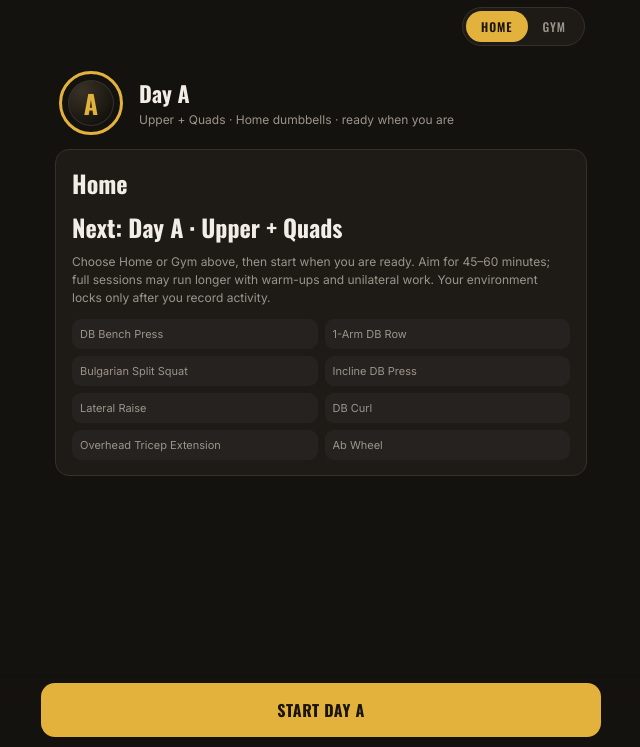
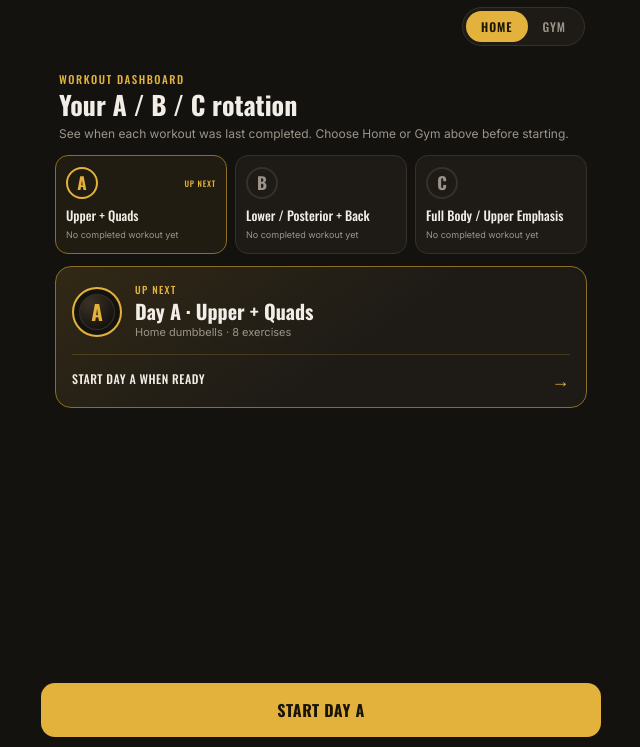
Before and after one commit to mbacker85/ironlog, a website: page index.html in a window 1280 px wide. Shown: the part 53-800 px from the top of the page, without its empty margins (319-959 px from the left). Drawn offline with nearby package versions, Linux system fonts and the light colour scheme.

Commit message:
Add true A/B/C workout dashboard

```diff
--- a/index.html
+++ b/index.html
@@ -52,6 +52,29 @@
   .start-card p,.settings-card p{font-size:12px;color:var(--muted);line-height:1.5;margin:6px 0}
   .start-list{display:grid;grid-template-columns:1fr 1fr;gap:7px;margin-top:12px}
   .start-list div{font-size:11px;color:var(--muted);padding:8px;background:var(--surface-alt);border-radius:9px}
+  .dashboard-head{padding:8px 4px 13px}
+  .dashboard-kicker{font-family:'Oswald',sans-serif;font-size:11px;letter-spacing:.14em;text-transform:uppercase;color:var(--accent);margin-bottom:4px}
+  .dashboard-head h1{font-family:'Oswald',sans-serif;font-size:26px;line-height:1.1;margin:0 0 5px}
+  .dashboard-head p{font-size:12px;color:var(--muted);line-height:1.45;margin:0}
+  .rotation-grid{display:grid;grid-template-columns:repeat(3,1fr);gap:8px;margin-bottom:12px}
+  .rotation-card{position:relative;min-width:0;background:var(--surface);border:1px solid var(--border);border-radius:13px;padding:11px 10px 12px}
+  .rotation-card.next{border-color:var(--accent-dim);background:rgba(227,178,60,.06)}
+  .rotation-day{display:flex;align-items:center;justify-content:space-between;gap:6px;margin-bottom:8px}
+  .rotation-letter{width:32px;height:32px;border-radius:50%;display:flex;align-items:center;justify-content:center;border:2px solid var(--border);font-family:'Oswald',sans-serif;font-size:17px;font-weight:700;color:var(--muted)}
+  .rotation-card.next .rotation-letter{border-color:var(--accent);color:var(--accent)}
+  .rotation-badge{font-family:'Oswald',sans-serif;font-size:8px;letter-spacing:.1em;text-transform:uppercase;color:var(--accent)}
+  .rotation-name{font-family:'Oswald',sans-serif;font-size:13px;line-height:1.25;color:var(--text);margin-bottom:6px}
+  .rotation-date{font-size:9px;line-height:1.35;color:var(--muted)}
+  .rotation-date strong{display:block;color:var(--up);font-weight:600;margin-bottom:1px}
+  .next-workout{width:100%;display:block;text-align:left;background:linear-gradient(145deg,rgba(227,178,60,.14),rgba(30,27,23,.98) 58%);border:1px solid var(--accent-dim);border-radius:16px;color:var(--text);padding:15px 16px;cursor:pointer}
+  .next-workout-top{display:flex;align-items:center;gap:13px}
+  .next-workout .plate{width:50px;height:50px;font-size:21px;border-width:2px;box-shadow:inset 0 0 0 5px var(--bg),inset 0 0 0 6px var(--border)}
+  .next-workout-copy{min-width:0;flex:1}
+  .next-workout-label{font-family:'Oswald',sans-serif;font-size:10px;letter-spacing:.13em;text-transform:uppercase;color:var(--accent);margin-bottom:2px}
+  .next-workout-title{font-family:'Oswald',sans-serif;font-size:20px;line-height:1.2;font-weight:700}
+  .next-workout-meta{font-size:11px;color:var(--muted);line-height:1.4;margin-top:2px}
+  .next-workout-action{display:flex;justify-content:space-between;align-items:center;border-top:1px solid rgba(227,178,60,.2);margin-top:13px;padding-top:11px;font-family:'Oswald',sans-serif;font-size:12px;letter-spacing:.04em;text-transform:uppercase}
+  .next-workout-action span:last-child{font-size:18px;color:var(--accent)}
   .card{transition:opacity .15s,border-color .15s}
   .card.complete{border-color:rgba(124,184,143,.65);background:rgba(124,184,143,.06)}
   .card.skipped{opacity:.68}
@@ -102,7 +125,7 @@
   .settings-actions{display:flex;gap:8px;flex-wrap:wrap;margin-top:12px}.settings-actions button{flex:1;min-width:130px;border:1px solid var(--border);background:var(--surface-alt);color:var(--text);border-radius:9px;padding:10px;font-size:11px;cursor:pointer}
   .small{font-size:10px;color:var(--muted)}
   .danger{color:var(--down)!important}
-  @media (max-width:390px){.set-chip{min-width:76px}.start-list{grid-template-columns:1fr}.header-actions .icon-btn{padding:8px 8px}}
+  @media (max-width:390px){.set-chip{min-width:76px}.start-list{grid-template-columns:1fr}.header-actions .icon-btn{padding:8px 8px}.rotation-grid{gap:6px}.rotation-card{padding:10px 8px}.rotation-name{font-size:12px}}
 </style>
 </head>
 <body>
@@ -254,7 +277,10 @@
   function sum(a){ return a.reduce((x,y)=>x+y,0); }
   function currentDay(){ return DAY_ORDER[state.dayIndex] || 'A'; }
   function nextDay(day){ return DAY_ORDER[(DAY_ORDER.indexOf(day)+1)%DAY_ORDER.length]; }
-  function fmtDate(iso){ return new Date(iso).toLocaleDateString(undefined,{month:'short',day:'numeric',year:'numeric'}); }
+  function fmtDate(iso){
+    const value=/^\d{4}-\d{2}-\d{2}$/.test(String(iso)) ? `${iso}T12:00:00` : iso;
+    return new Date(value).toLocaleDateString(undefined,{month:'short',day:'numeric',year:'numeric'});
+  }
   function fmtTime(iso){ return new Date(iso).toLocaleTimeString(undefined,{hour:'numeric',minute:'2-digit'}); }
 
   function nearestHomeWeight(w){
@@ -589,6 +615,12 @@
   }
 
   function renderDayPlate(){
+    if(!state.activeSession){
+      dayPlateRow.style.display='none';
+      dayPlateRow.innerHTML='';
+      return;
+    }
+    dayPlateRow.style.display='flex';
     const day=state.activeSession ? state.activeSession.day : currentDay();
     const info=WORKOUT[day];
     const env=state.activeSession ? state.activeSession.environment : state.environment;
@@ -598,6 +630,29 @@
         <h1>${info.label}</h1>
         <p>${info.sub} · ${env==='home'?'Home dumbbells':'Gym dumbbells'} · ${state.activeSession?'after this: Day '+nextDay(day):'ready when you are'}</p>
       </div>`;
+  }
+
+  function normalizedHistoryDay(value){
+    const match=String(value||'').toUpperCase().match(/(?:^|\s)([ABC])(?:$|\s)/);
+    return match ? match[1] : (DAY_ORDER.includes(String(value||'').toUpperCase()) ? String(value).toUpperCase() : null);
+  }
+
+  function completionDashboard(){
+    const completed={A:null,B:null,C:null};
+    const sessions=[...(state.history||[]),...(state.legacyHistory||[])];
+    if(state.lastCompleted) sessions.push(state.lastCompleted);
+    sessions.forEach(session=>{
+      const day=normalizedHistoryDay(session.day);
+      if(!day || !session.date) return;
+      const timestamp=Date.parse(session.date);
+      if(!Number.isFinite(timestamp)) return;
+      if(!completed[day] || timestamp>completed[day].timestamp){
+        completed[day]={date:session.date,timestamp,environment:session.environment||null};
+      }
+    });
+    const dated=Object.entries(completed).filter(([,entry])=>entry);
+    const latestDay=dated.length ? dated.sort((a,b)=>b[1].timestamp-a[1].timestamp)[0][0] : null;
+    return {completed,latestDay};
   }
 
   function updateProgress(){
@@ -634,16 +689,41 @@
     if(!state.activeSession){
       const day=currentDay();
       const info=WORKOUT[day];
+      const dashboard=completionDashboard();
       mainBtn.textContent=`Start ${info.label}`;
-      const names=info.slots.map(s=>EXERCISES[s.ex].name);
+      const envLabel=state.environment==='home'?'Home dumbbells':'Gym dumbbells';
+      const rotationCards=DAY_ORDER.map(rotationDay=>{
+        const rotationInfo=WORKOUT[rotationDay];
+        const completed=dashboard.completed[rotationDay];
+        const isNext=rotationDay===day;
+        const status=completed
+          ? `${dashboard.latestDay===rotationDay?'<strong>Most recent</strong>':'Last completed'}${fmtDate(completed.date)}${completed.environment?` · ${completed.environment.toUpperCase()}`:''}`
+          : 'No completed workout yet';
+        return `<div class="rotation-card ${isNext?'next':''}">
+          <div class="rotation-day"><div class="rotation-letter">${rotationDay}</div>${isNext?'<div class="rotation-badge">Up next</div>':''}</div>
+          <div class="rotation-name">${rotationInfo.sub}</div>
+          <div class="rotation-date">${status}</div>
+        </div>`;
+      }).join('');
       workoutView.innerHTML=`
-        <div class="start-card">
-          <h2>Home</h2>
-          ${state.lastCompleted?`<p><strong>Day ${state.lastCompleted.day} completed · ${fmtDate(state.lastCompleted.date)}</strong> — saved.</p>`:''}
-          <h2>Next: ${info.label} · ${info.sub}</h2>
-          <p>Choose Home or Gym above, then start when you are ready. Aim for 45–60 minutes; full sessions may run longer with warm-ups and unilateral work. Your environment locks only after you record activity.</p>
-          <div class="start-list">${names.map(n=>`<div>${n}</div>`).join('')}</div>
-        </div>`;
+        <div class="dashboard-head">
+          <div class="dashboard-kicker">Workout dashboard</div>
+          <h1>Your A / B / C rotation</h1>
+          <p>See when each workout was last completed. Choose Home or Gym above before starting.</p>
+        </div>
+        <div class="rotation-grid">${rotationCards}</div>
+        <button class="next-workout" id="startNextWorkout" type="button" aria-label="Start ${info.label}: ${info.sub}">
+          <div class="next-workout-top">
+            <div class="plate">${day}</div>
+            <div class="next-workout-copy">
+              <div class="next-workout-label">Up next</div>
+              <div class="next-workout-title">${info.label} · ${info.sub}</div>
+              <div class="next-workout-meta">${envLabel} · ${info.slots.length} exercises</div>
+            </div>
+          </div>
+          <div class="next-workout-action"><span>Start ${info.label} when ready</span><span aria-hidden="true">→</span></div>
+        </button>`;
+      document.getElementById('startNextWorkout').onclick=createActiveSession;
       updateProgress();
       return;
     }
```
Also changed, not shown: tests/regression.cjs (+13 -1 lines), tests/README.md.
